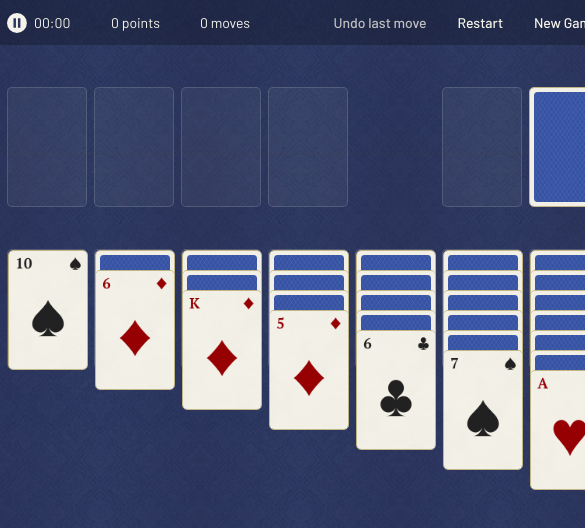
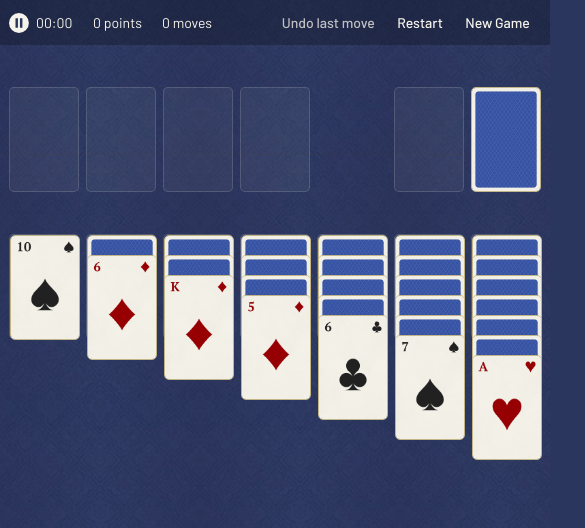
Before and after one commit to catarina-mcs/solitaire, a website built with Parcel: page src/index.html in a window 390 px wide. Shown: the top 528 px of the page, 585 px wide, since content can reach past the window. Built offline with nearby package versions, Linux system fonts and the light colour scheme.

Commit message:
Improve responsiveness

```diff
--- a/src/styles/styles.css
+++ b/src/styles/styles.css
@@ -59,14 +59,18 @@ body {
     width: 90px;
 }
 
+.buttons {
+    display: flex;
+    justify-content: space-between;
+}
+
 .btn {
     font-weight: 500;
     font-size: 0.875rem;
     color: #f5f3eb;
     background-color: unset;
     border: unset;
-    margin-left: 0.5em;
-    padding: 1em 0.75em;
+    padding: 1em 1.1em;
     cursor: pointer;
     transition: background-color 200ms ease-in;
 }
@@ -185,21 +189,34 @@ body {
 
 @media screen and (max-width: 812px) {
     body {
-        min-width: 616px;
+        min-width: 550px;
     }
 
     .container {
-        width: 602px;
+        width: calc(84vw + 42px);
+        min-width: 532px;
+    }
+
+    .points, .moves {
+        width: 70px;
+    }
+
+    .btn {
+        padding: 1em 0.8em;
     }
 
     .game-area {
+        width: calc(84vw + 42px);
+        min-width: 532px;
         margin-left: 0.5em;
         margin-right: 0.5em;
         grid-column-gap: 0.5em;
     }
 
     .placeholder, .card {
-        max-width: 80px;
-        height: 120px;
+        width: 12vw;
+        min-width: 70px;
+        height: 18vw;
+        min-height: 105px;
     }
 }
```
